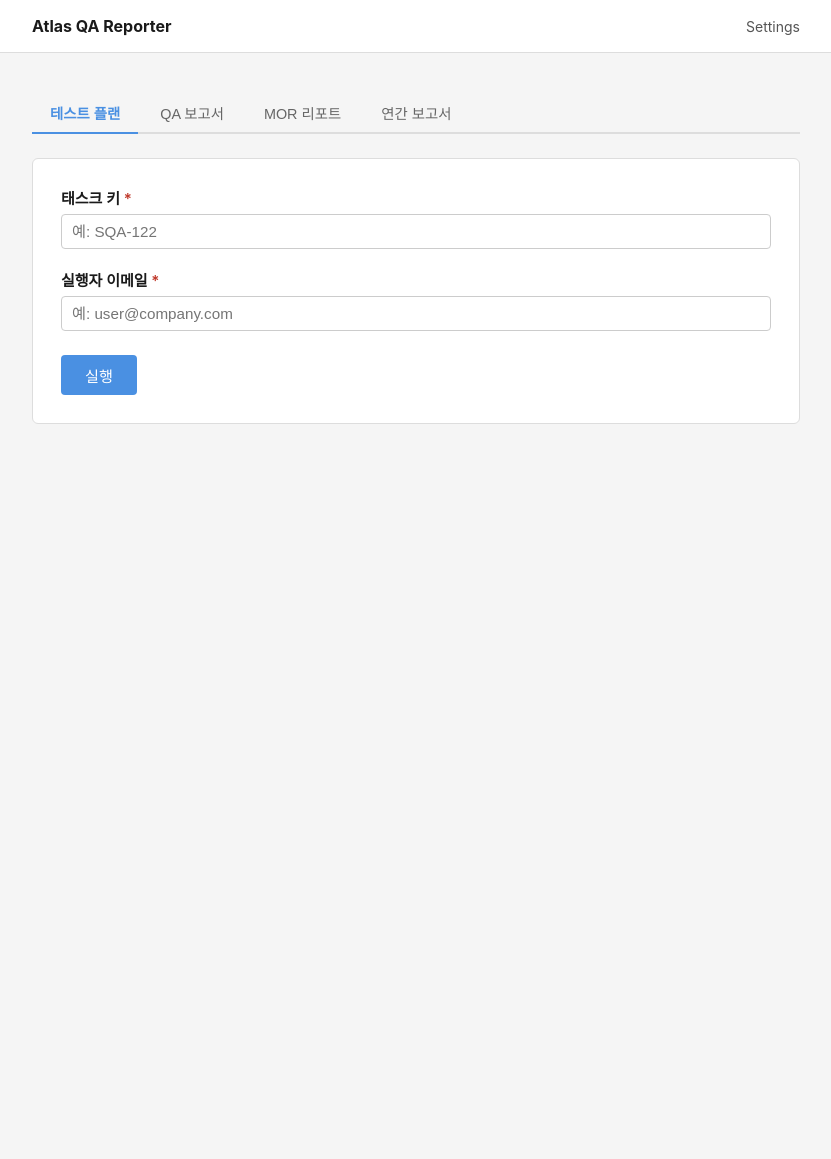
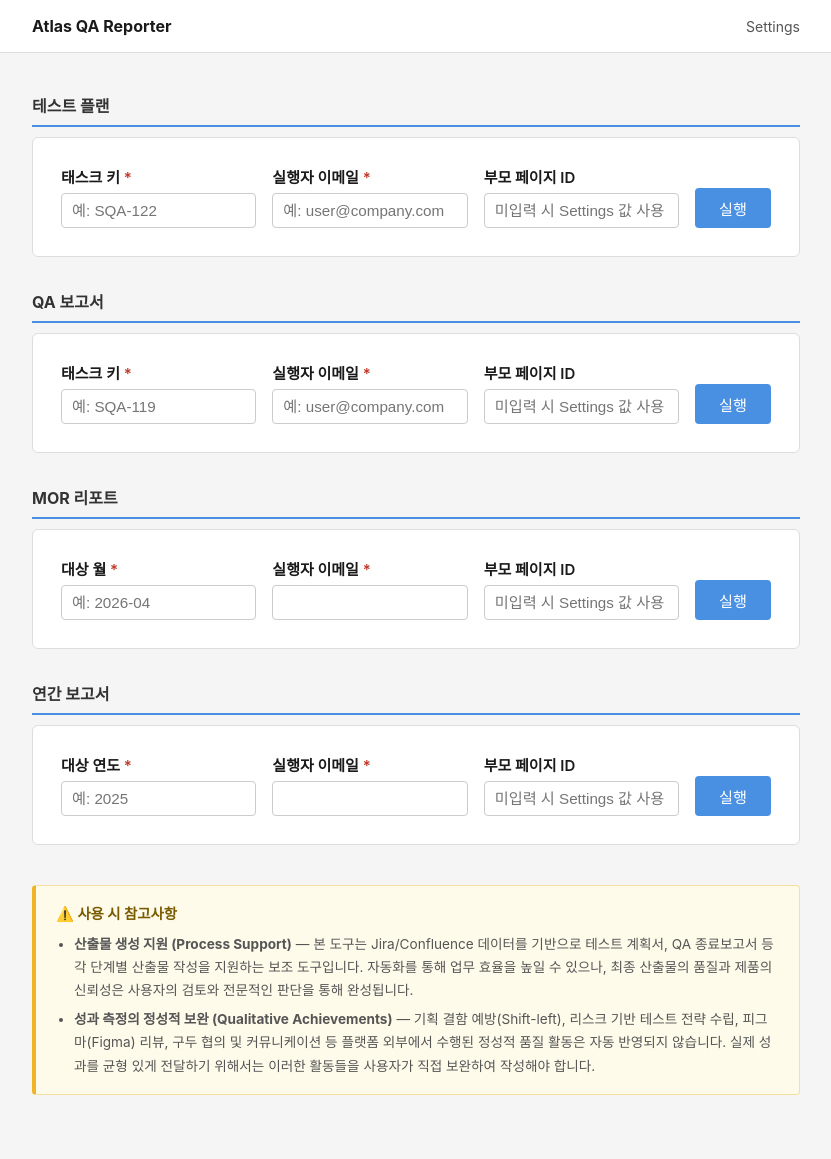
Before and after one commit to jamieqa0/bodoc-jira-automation, a Flask app: page / in a window 1280 px wide. Shown: the whole page, without its empty margins (224-1055 px from the left). Before the commit the page ends 424 px from the top, so only its background shows below. Run offline with Flask 3, Linux system fonts and the light colour scheme.

Commit message:
feat: add web UI with single-page layout, email validation, and bug fixes
- UI: tab to single-page layout with 4 report sections
- UI: parent page ID input per section, pre-filled from settings
- UI: client-side email format and required field validation
- UI: usage notice footer
- Settings: add test_plan_parent_id field
- Fix: test plan now uses test_plan_parent_id (was qa_report_parent_id)
- Fix: Confluence user search handles list and dict response formats
- Fix: Jira API fallback for cross-user accountId lookup (jay account bug)
- Security: add config/ui_settings.json and .claude/worktrees/ to .gitignore

Co-Authored-By: Claude Sonnet 4.6 <noreply@anthropic.com>

```diff
--- a/blueprints/settings.py
+++ b/blueprints/settings.py
@@ -5,7 +5,7 @@ from config.ui_settings_loader import load_ui_settings, save_ui_settings
 settings_bp = Blueprint("settings", __name__)
 
 _REQUIRED_FIELDS = ("atlassian_url", "atlassian_user", "atlassian_api_token", "confluence_space_key")
-_ALL_FIELDS = _REQUIRED_FIELDS + ("qa_report_parent_id", "mor_parent_id")
+_ALL_FIELDS = _REQUIRED_FIELDS + ("test_plan_parent_id", "qa_report_parent_id", "mor_parent_id")
 
 
 @settings_bp.route("/settings", methods=["GET"])
--- a/static/app.js
+++ b/static/app.js
@@ -14,11 +14,51 @@ function toIdSuffix(reportType) {
   return reportType.replace(/_/g, '-');
 }
 
+function isValidEmail(value) {
+  return /^[^\s@]+@[^\s@]+\.[^\s@]+$/.test(value);
+}
+
+function clearFieldErrors(form) {
+  form.querySelectorAll('.field-error').forEach(function (el) { el.remove(); });
+  form.querySelectorAll('.input-invalid').forEach(function (el) {
+    el.classList.remove('input-invalid');
+  });
+}
+
+function showFieldError(input, message) {
+  input.classList.add('input-invalid');
+  var err = document.createElement('p');
+  err.className = 'field-error';
+  err.textContent = message;
+  input.parentNode.appendChild(err);
+}
+
+function validateForm(form) {
+  clearFieldErrors(form);
+  var valid = true;
+  var elements = form.elements;
+  for (var i = 0; i < elements.length; i++) {
+    var el = elements[i];
+    if (!el.name || el.type === 'checkbox' || el.type === 'submit') continue;
+    var val = el.value.trim();
+    if (el.required && !val) {
+      showFieldError(el, '필수 입력 항목입니다.');
+      valid = false;
+    } else if (el.type === 'email' && val && !isValidEmail(val)) {
+      showFieldError(el, '올바른 이메일 형식이 아닙니다.');
+      valid = false;
+    }
+  }
+  return valid;
+}
+
 function handleSubmit(e) {
   e.preventDefault();
 
   var form = e.currentTarget;
   var reportType = form.dataset.reportType;
+
+  if (!validateForm(form)) return;
 
   // Collect form data
   var formData = {};
--- a/static/style.css
+++ b/static/style.css
@@ -169,47 +169,35 @@ body {
   padding: 32px 16px;
 }
 
-/* ===== Tab Navigation ===== */
-.tab-nav {
-  display: flex;
-  gap: 4px;
-  border-bottom: 2px solid #ddd;
-  margin-bottom: 0;
+/* ===== Report Sections ===== */
+.report-section {
+  margin-bottom: 32px;
 }
 
-.tab-btn {
-  padding: 9px 18px;
-  background: transparent;
-  border: none;
-  border-bottom: 2px solid transparent;
-  margin-bottom: -2px;
-  font-size: 0.9rem;
-  color: #666;
-  cursor: pointer;
-  border-radius: 4px 4px 0 0;
-  transition: color 0.15s, border-color 0.15s;
+.section-title {
+  font-size: 1rem;
+  font-weight: 700;
+  color: #333;
+  margin: 0 0 10px;
+  padding-bottom: 8px;
+  border-bottom: 2px solid #4a90e2;
 }
 
-.tab-btn:hover {
-  color: #1a1a1a;
-  background: #f0f0f0;
+.form-row {
+  display: flex;
+  flex-wrap: wrap;
+  align-items: flex-end;
+  gap: 16px;
 }
 
-.tab-btn.active {
-  color: #4a90e2;
-  border-bottom-color: #4a90e2;
-  font-weight: 600;
-  background: transparent;
+.form-row .form-group {
+  margin-bottom: 0;
+  flex: 1 1 180px;
 }
 
-/* ===== Tab Panels ===== */
-.tab-panel {
-  display: none;
-  padding-top: 24px;
-}
-
-.tab-panel.active {
-  display: block;
+.form-row .form-actions {
+  flex: 0 0 auto;
+  margin-top: 0;
 }
 
 /* ===== Report Form ===== */
@@ -301,3 +289,45 @@ body {
 .log-area:not(:empty) {
   display: block;
 }
+
+/* ===== Notice Box ===== */
+.notice-box {
+  margin-top: 40px;
+  margin-bottom: 32px;
+  padding: 16px 20px;
+  background: #fffbeb;
+  border: 1px solid #f5e0a0;
+  border-left: 4px solid #f0b429;
+  border-radius: 4px;
+  font-size: 0.85rem;
+  color: #555;
+}
+
+.notice-box__title {
+  font-size: 0.9rem;
+  font-weight: 700;
+  color: #7a5c00;
+  margin: 0 0 10px;
+}
+
+.notice-box__list {
+  margin: 0;
+  padding-left: 18px;
+  line-height: 1.7;
+}
+
+.notice-box__list li + li {
+  margin-top: 6px;
+}
+
+/* ===== Field Validation ===== */
+.input-invalid {
+  border-color: #c0392b !important;
+  box-shadow: 0 0 0 2px rgba(192, 57, 43, 0.2) !important;
+}
+
+.field-error {
+  margin: 4px 0 0;
+  font-size: 0.8rem;
+  color: #c0392b;
+}
--- a/templates/index.html
+++ b/templates/index.html
@@ -4,16 +4,11 @@
 {% block content %}
 <div class="page-wrapper">
 
-  <div class="tab-nav" role="tablist">
-    <button class="tab-btn active" data-tab="test-plan" role="tab" aria-selected="true" id="tab-test-plan" aria-controls="panel-test-plan">테스트 플랜</button>
-    <button class="tab-btn" data-tab="qa" role="tab" aria-selected="false" id="tab-qa" aria-controls="panel-qa">QA 보고서</button>
-    <button class="tab-btn" data-tab="mor" role="tab" aria-selected="false" id="tab-mor" aria-controls="panel-mor">MOR 리포트</button>
-    <button class="tab-btn" data-tab="annual" role="tab" aria-selected="false" id="tab-annual" aria-controls="panel-annual">연간 보고서</button>
-  </div>
-
-  <!-- Tab 1: 테스트 플랜 -->
-  <div class="tab-panel active" id="panel-test-plan" role="tabpanel" aria-labelledby="tab-test-plan">
+  <!-- 테스트 플랜 -->
+  <section class="report-section">
+    <h2 class="section-title">테스트 플랜</h2>
     <form class="report-form" id="form-test-plan" data-report-type="test_plan" novalidate>
+      <div class="form-row">
         <div class="form-group">
           <label for="tp-task-key">태스크 키 <span class="required">*</span></label>
           <input type="text" id="tp-task-key" name="task_key" required placeholder="예: SQA-122">
@@ -22,17 +17,25 @@
           <label for="tp-user-email">실행자 이메일 <span class="required">*</span></label>
           <input type="email" id="tp-user-email" name="user_email" required placeholder="예: user@company.com">
         </div>
+        <div class="form-group">
+          <label for="tp-parent-id">부모 페이지 ID</label>
+          <input type="text" id="tp-parent-id" name="parent_id" placeholder="미입력 시 Settings 값 사용"
+                 value="{{ settings.get('test_plan_parent_id', '') }}">
+        </div>
         <div class="form-actions">
           <button type="submit" class="btn-primary">실행</button>
+        </div>
       </div>
     </form>
     <div class="result-area" id="result-test-plan"></div>
     <div class="log-area" id="log-test-plan"></div>
-  </div>
+  </section>
 
-  <!-- Tab 2: QA 보고서 -->
-  <div class="tab-panel" id="panel-qa" role="tabpanel" aria-labelledby="tab-qa">
+  <!-- QA 보고서 -->
+  <section class="report-section">
+    <h2 class="section-title">QA 보고서</h2>
     <form class="report-form" id="form-qa" data-report-type="qa" novalidate>
+      <div class="form-row">
         <div class="form-group">
           <label for="qa-task-key">태스크 키 <span class="required">*</span></label>
           <input type="text" id="qa-task-key" name="task_key" required placeholder="예: SQA-119">
@@ -41,88 +44,81 @@
           <label for="qa-user-email">실행자 이메일 <span class="required">*</span></label>
           <input type="email" id="qa-user-email" name="user_email" required placeholder="예: user@company.com">
         </div>
+        <div class="form-group">
+          <label for="qa-parent-id">부모 페이지 ID</label>
+          <input type="text" id="qa-parent-id" name="parent_id" placeholder="미입력 시 Settings 값 사용"
+                 value="{{ settings.get('qa_report_parent_id', '') }}">
+        </div>
         <div class="form-actions">
           <button type="submit" class="btn-primary">실행</button>
+        </div>
       </div>
     </form>
     <div class="result-area" id="result-qa"></div>
     <div class="log-area" id="log-qa"></div>
-  </div>
+  </section>
 
-  <!-- Tab 3: MOR 리포트 -->
-  <div class="tab-panel" id="panel-mor" role="tabpanel" aria-labelledby="tab-mor">
+  <!-- MOR 리포트 -->
+  <section class="report-section">
+    <h2 class="section-title">MOR 리포트</h2>
     <form class="report-form" id="form-mor" data-report-type="mor" novalidate>
+      <div class="form-row">
         <div class="form-group">
           <label for="mor-month">대상 월 <span class="required">*</span></label>
-        <input type="text" id="mor-month" name="month" required
-               placeholder="예: 2026-04" pattern="\d{4}-\d{2}">
+          <input type="text" id="mor-month" name="month" required placeholder="예: 2026-04" pattern="\d{4}-\d{2}">
         </div>
         <div class="form-group">
           <label for="mor-user-email">실행자 이메일 <span class="required">*</span></label>
           <input type="email" id="mor-user-email" name="user_email" required>
         </div>
-      <div class="form-group form-group--checkbox">
-        <label class="checkbox-label">
-          <input type="checkbox" id="mor-publish" name="publish">
-          Confluence에 바로 게시
-        </label>
+        <div class="form-group">
+          <label for="mor-parent-id">부모 페이지 ID</label>
+          <input type="text" id="mor-parent-id" name="parent_id" placeholder="미입력 시 Settings 값 사용"
+                 value="{{ settings.get('mor_parent_id', '') }}">
         </div>
         <div class="form-actions">
           <button type="submit" class="btn-primary">실행</button>
         </div>
+      </div>
     </form>
     <div class="result-area" id="result-mor"></div>
     <div class="log-area" id="log-mor"></div>
-  </div>
+  </section>
 
-  <!-- Tab 4: 연간 보고서 -->
-  <div class="tab-panel" id="panel-annual" role="tabpanel" aria-labelledby="tab-annual">
+  <!-- 연간 보고서 -->
+  <section class="report-section">
+    <h2 class="section-title">연간 보고서</h2>
     <form class="report-form" id="form-annual" data-report-type="annual" novalidate>
+      <div class="form-row">
         <div class="form-group">
           <label for="annual-year">대상 연도 <span class="required">*</span></label>
-        <input type="number" id="annual-year" name="year" required
-               min="2020" max="2030" placeholder="예: 2025">
+          <input type="number" id="annual-year" name="year" required min="2020" max="2030" placeholder="예: 2025">
         </div>
         <div class="form-group">
           <label for="annual-user-email">실행자 이메일 <span class="required">*</span></label>
           <input type="email" id="annual-user-email" name="user_email" required>
         </div>
-      <div class="form-group form-group--checkbox">
-        <label class="checkbox-label">
-          <input type="checkbox" id="annual-quiet" name="quiet">
-          간단 출력 모드
-        </label>
+        <div class="form-group">
+          <label for="annual-parent-id">부모 페이지 ID</label>
+          <input type="text" id="annual-parent-id" name="parent_id" placeholder="미입력 시 Settings 값 사용"
+                 value="{{ settings.get('mor_parent_id', '') }}">
         </div>
         <div class="form-actions">
           <button type="submit" class="btn-primary">실행</button>
         </div>
+      </div>
     </form>
     <div class="result-area" id="result-annual"></div>
     <div class="log-area" id="log-annual"></div>
-  </div>
+  </section>
+
+  <aside class="notice-box">
+    <h3 class="notice-box__title">⚠️ 사용 시 참고사항</h3>
+    <ul class="notice-box__list">
+      <li><strong>산출물 생성 지원 (Process Support)</strong> — 본 도구는 Jira/Confluence 데이터를 기반으로 테스트 계획서, QA 종료보고서 등 각 단계별 산출물 작성을 지원하는 보조 도구입니다. 자동화를 통해 업무 효율을 높일 수 있으나, 최종 산출물의 품질과 제품의 신뢰성은 사용자의 검토와 전문적인 판단을 통해 완성됩니다.</li>
+      <li><strong>성과 측정의 정성적 보완 (Qualitative Achievements)</strong> — 기획 결함 예방(Shift-left), 리스크 기반 테스트 전략 수립, 피그마(Figma) 리뷰, 구두 협의 및 커뮤니케이션 등 플랫폼 외부에서 수행된 정성적 품질 활동은 자동 반영되지 않습니다. 실제 성과를 균형 있게 전달하기 위해서는 이러한 활동들을 사용자가 직접 보완하여 작성해야 합니다.</li>
+    </ul>
+  </aside>
 
 </div>
-
-<script>
-  (function () {
-    var btns = document.querySelectorAll('.tab-btn');
-    var panels = document.querySelectorAll('.tab-panel');
-
-    btns.forEach(function (btn) {
-      btn.addEventListener('click', function () {
-        var target = btn.dataset.tab;
-
-        btns.forEach(function (b) {
-          b.classList.remove('active');
-          b.setAttribute('aria-selected', 'false');
-        });
-        panels.forEach(function (p) { p.classList.remove('active'); });
-
-        btn.classList.add('active');
-        btn.setAttribute('aria-selected', 'true');
-        document.getElementById('panel-' + target).classList.add('active');
-      });
-    });
-  })();
-</script>
 {% endblock %}
```
Also changed, not shown: CLAUDE.md (+3 -0 lines), blueprints/reports.py (+15 -5 lines), core/clients/confluence.py (+10 -3 lines), core/clients/jira.py (+23 -0 lines), templates/settings.html (+11 -0 lines), 1 other file. Lines whose indentation alone changed are shown as unchanged.
